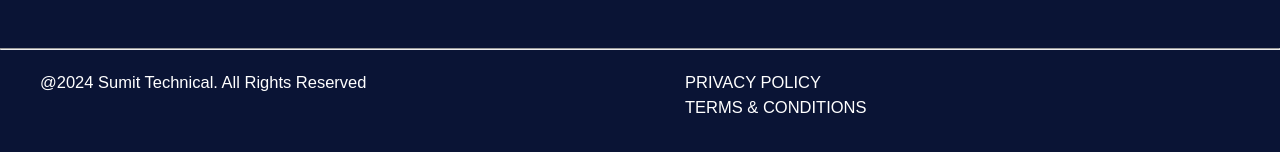
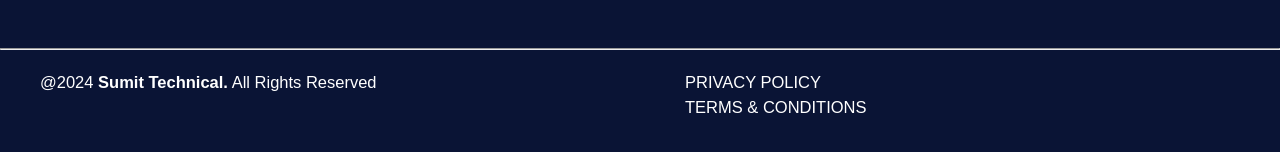
Before and after one commit to sumo47/ecommerce_React, a React (Create React App) app: page / in a window 1280 px wide. Shown: the part 2325-2477 px from the top of the page. Built offline with nearby package versions, Linux system fonts and the light colour scheme; no server answers.

Commit message:
update footer

```diff
--- a/src/components/Footer.js
+++ b/src/components/Footer.js
@@ -68,7 +68,7 @@ const Footer = () => {
             <hr />
             <div className="container grid grid-two-column ">
               <p>
-                @{new Date().getFullYear()} Sumit Technical. All Rights Reserved
+                @{new Date().getFullYear()} <b>Sumit Technical.</b> All Rights Reserved
               </p>
               <div>
                 <p>PRIVACY POLICY</p>
```
